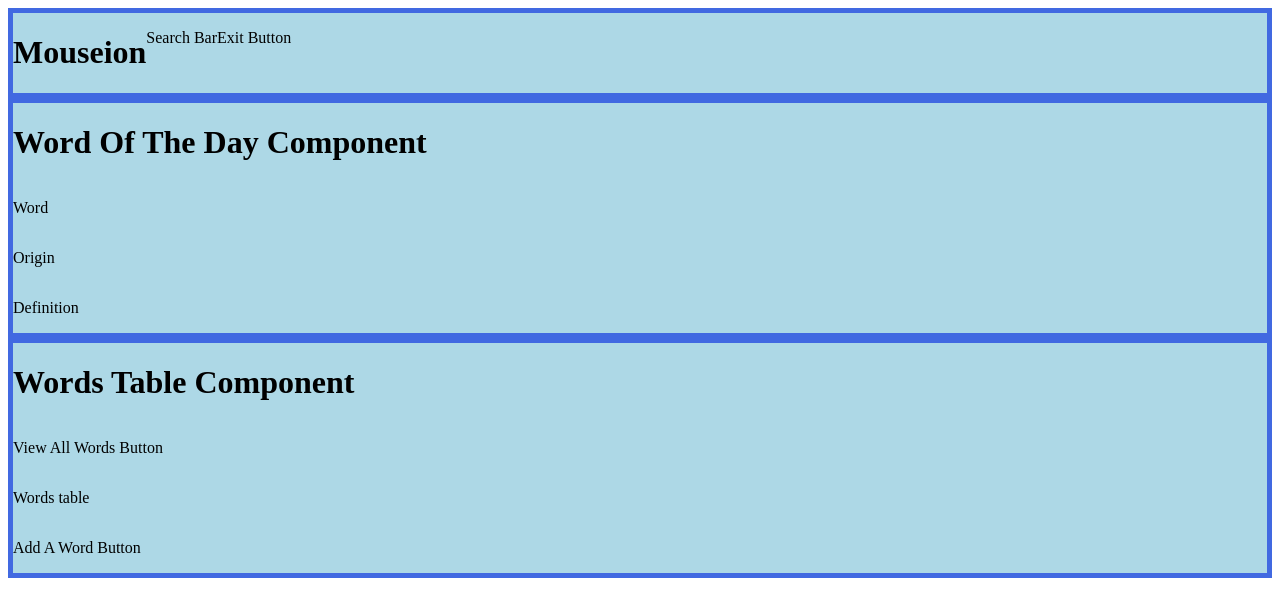
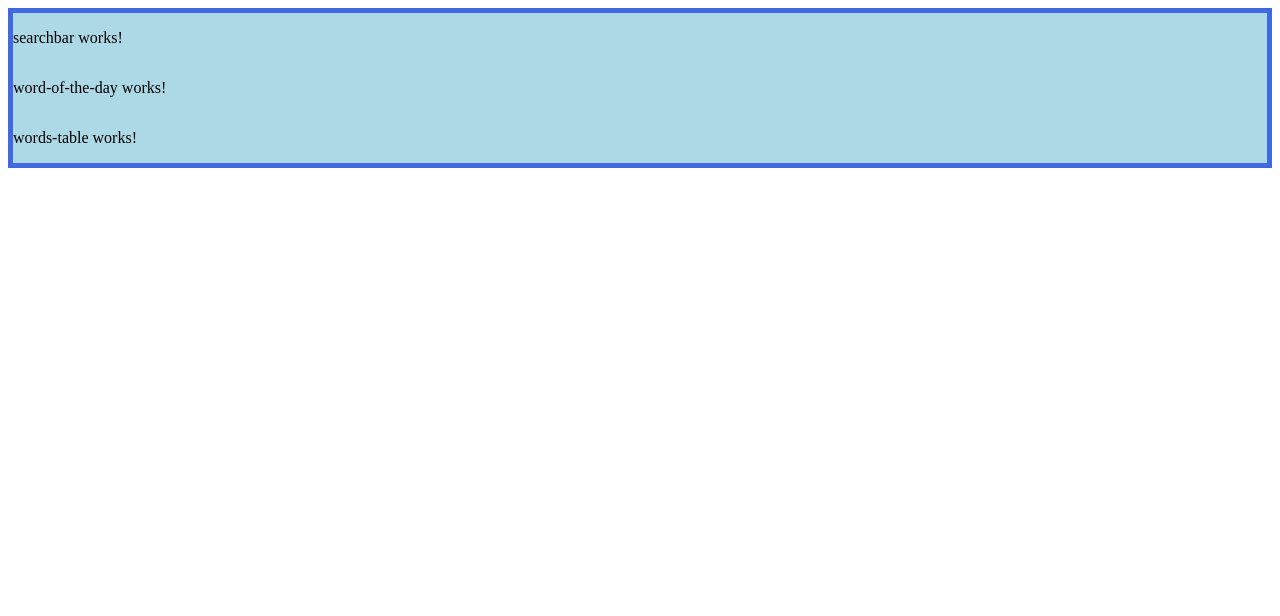
Before and after one commit to OfficeCoffee/mouseion-ui, an Angular app: page /dashboard in a window 1280 px wide. Shown: the top 616 px of the page. Built offline with nearby package versions, Linux system fonts and the light colour scheme.

Commit message:
setting up dashboard connecting to other components

```diff
--- a/src/app/features/dashboard/dashboard.html
+++ b/src/app/features/dashboard/dashboard.html
@@ -1,26 +1,12 @@
-<div class="header">
-    <h1> Mouseion</h1>
-    <!-- Middle -->
-     <p> Search Bar </p>
-     <!-- Right -->
-     <p> Exit Button </p>
+<div class="dashboard">
+
+    <!-- Header -->
+    <app-searchbar></app-searchbar>
+
+    <!-- Word of the Day -->
+    <app-word-of-the-day></app-word-of-the-day>
+
+    <!-- Words Table -->
+    <app-words-table></app-words-table>
+
 </div>
-
-<div class="word-of-the-day">
-    <h1> Word Of The Day Component</h1>
-    <!-- Left side -->
-    <p> Word </p>
-    <p> Origin </p>
-    <!-- Right side -->
-    <p> Definition </p>
-</div>
-
-<div class="words-table">
-    <h1> Words Table Component</h1>
-    <!-- Top center button (kind of in a header) -->
-    <p> View All Words Button </p>
-    <!-- Middle center -->
-    <p> Words table </p>
-    <!-- Bottom center -->
-    <p> Add A Word Button </p>
-</div>
--- a/src/app/features/dashboard/dashboard.scss
+++ b/src/app/features/dashboard/dashboard.scss
@@ -20,3 +20,11 @@
     border: 5px solid #4169E1;
     background: #ADD8E6;
 }
+
+.dashboard{
+    display: flex;
+    flex-direction: column;
+    padding: auto;
+    border: 5px solid #4169E1;
+    background: #ADD8E6;
+}
```
Also changed, not shown: src/app/features/dashboard/dashboard.ts (+9 -1 lines).
